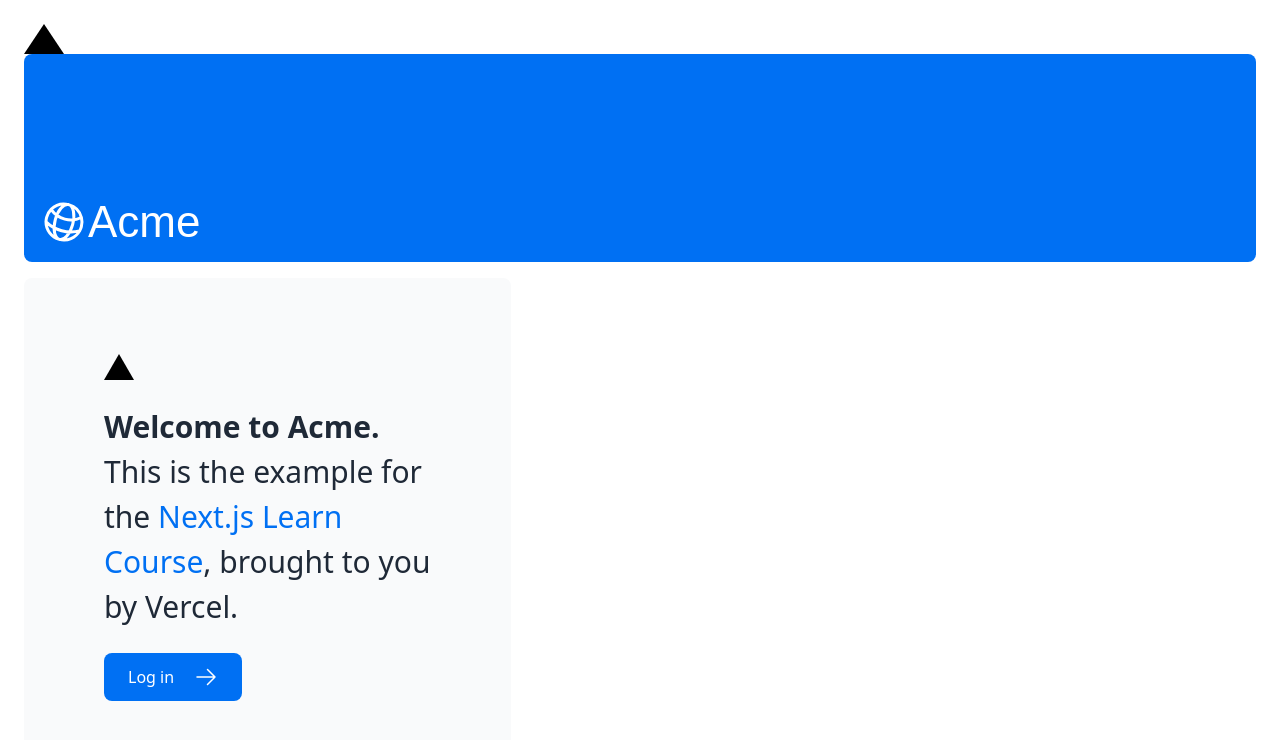
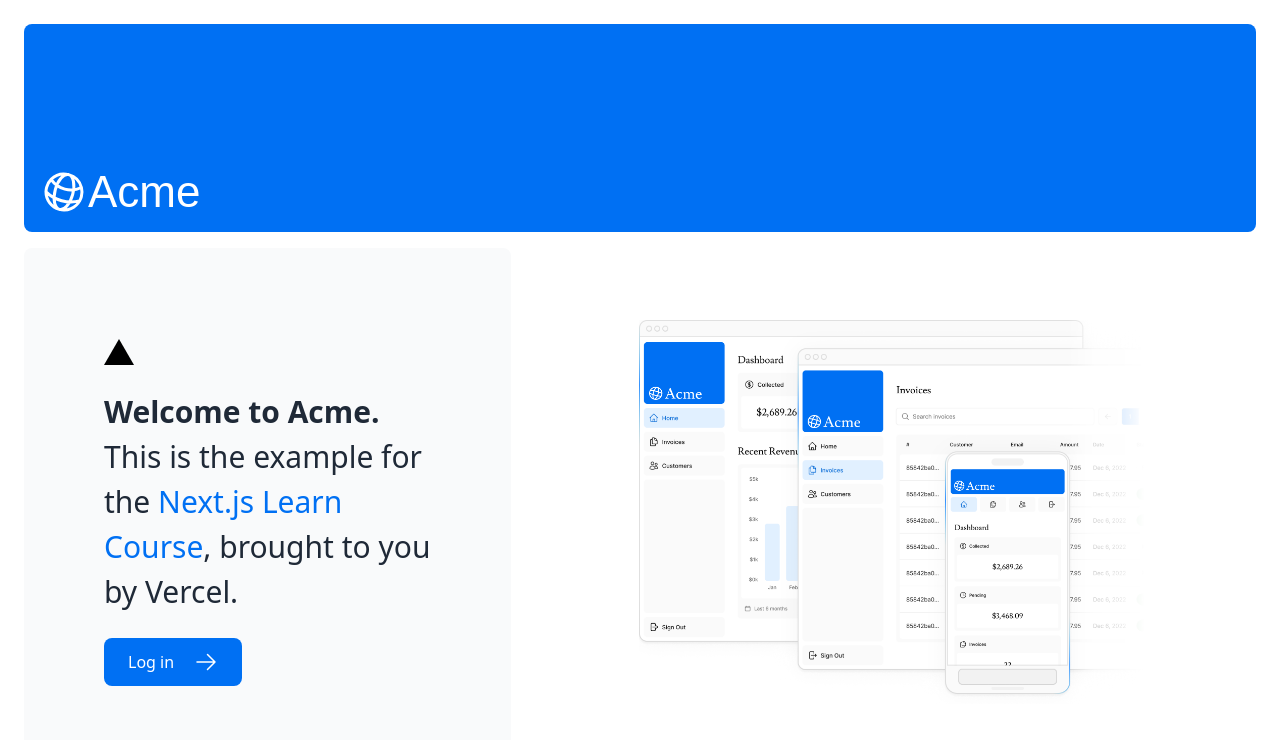
Before and after one commit to d-j-straley/NextJS-02, a Next.js app: page / in a window 1280 px wide. Shown: the top 740 px of the page. Built offline with nearby package versions, Linux system fonts and the light colour scheme; a web font is replaced by a local one.

Commit message:
added  a Hero image

```diff
--- a/app/page.tsx
+++ b/app/page.tsx
@@ -1,13 +1,12 @@
 import AcmeLogo from '@/app/ui/acme-logo';
 import { ArrowRightIcon } from '@heroicons/react/24/outline';
 import Link from 'next/link';
-import styles from '@/app/ui/home.module.css';
+import Image from 'next/image';
 
 export default function Page() {
   return (
     // These are Tailwind classes:
     <main className="flex min-h-screen flex-col p-6">
-      <div className={styles.shape} />
       <div className="flex h-20 shrink-0 items-end rounded-lg bg-blue-500 p-4 md:h-52">
       <AcmeLogo />
       </div>
@@ -32,6 +31,13 @@
         </div>
         <div className="flex items-center justify-center p-6 md:w-3/5 md:px-28 md:py-12">
           {/* Add Hero Images Here */}
+          <Image
+            src="/hero-desktop.png"
+            alt="Screenshot of dashboard project"
+            width={1000}
+            height={760}
+            className="hidden md:block"
+          />
         </div>
       </div>
     </main>
```
